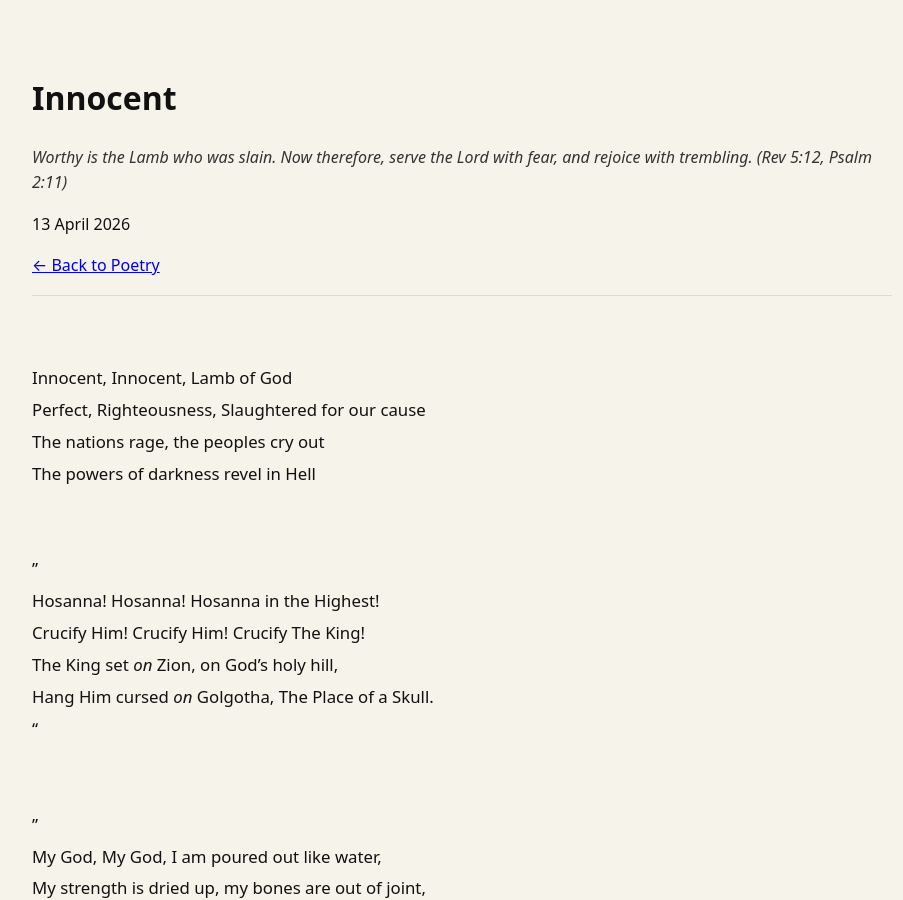
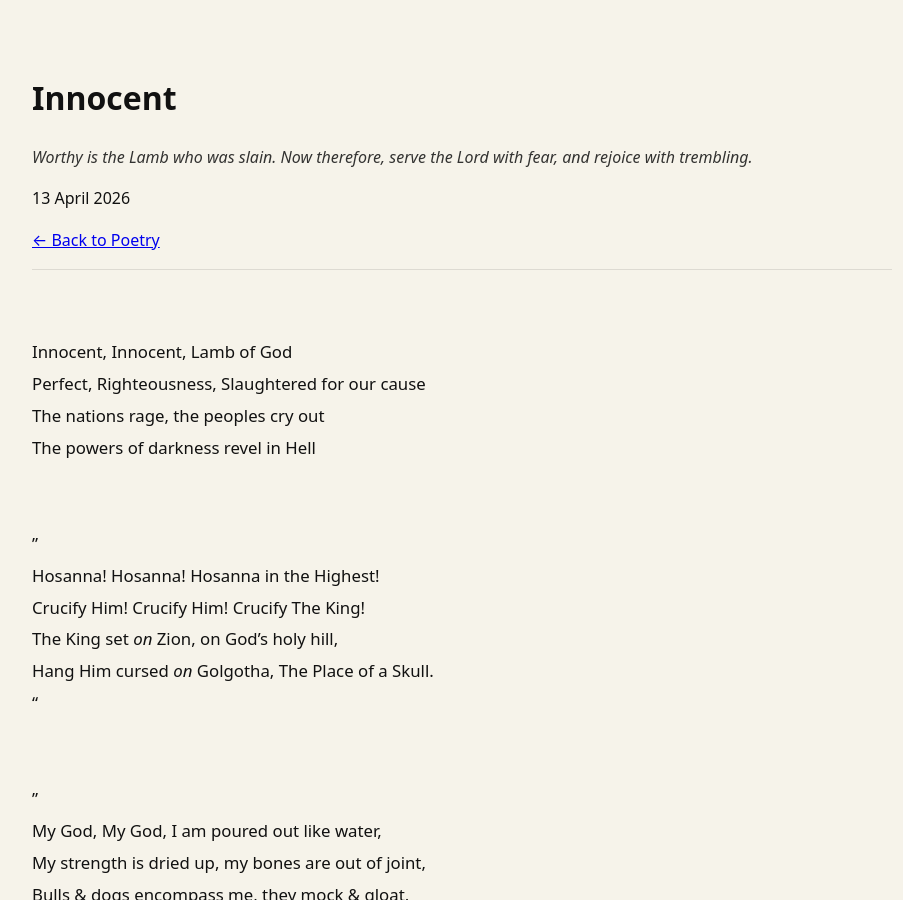
Before and after one commit to Wagz28/Wagz28.github.io, a Jekyll site: the page built from _poems/innocent.md, in a window 1280 px wide and 900 px high. Shown: the whole window, without its empty margins (178-1081 px from the left). Built offline with Jekyll 4.4.1, drawn with Linux system fonts in a browser that asks for light colours.

Commit message:
Summary fix

```diff
--- a/_poems/innocent.md
+++ b/_poems/innocent.md
@@ -1,7 +1,7 @@
 ---
 title: "Innocent"
 date: 2026-04-13
-summary: "Worthy is the Lamb who was slain. Now therefore, serve the Lord with fear, and rejoice with trembling. (Rev 5:12, Psalm 2:11)"
+summary: "Worthy is the Lamb who was slain. Now therefore, serve the Lord with fear, and rejoice with trembling."
 tags: [fear-of-Jesus, submission, lament, worship, praise, reverence, wonder, awe, gratitude, christian]
 ---
 
```
